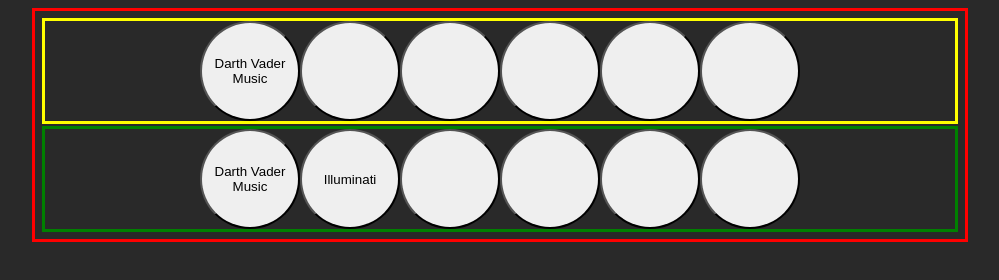
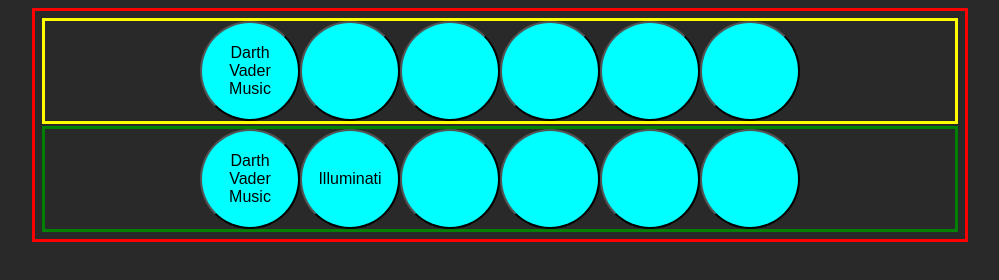
Before and after one commit to avizmarlon/100DaysOfCodeChallenge, a plain HTML site: page Pet Projects/Soundboard/soundboard.html in a window 1280 px wide. Shown: the whole page, without its empty margins (140-1139 px from the left). Drawn offline with Linux system fonts and the light colour scheme.

Commit message:
finished day 11; figured out why button was moving down when placing text in it and practiced grid layouts

```diff
--- a/Pet Projects/Soundboard/css/soundboard.css
+++ b/Pet Projects/Soundboard/css/soundboard.css
@@ -26,6 +26,7 @@
 	min-width: 920px;
 	max-width: 920px;
 	margin: 0 auto;
+	vertical-align: middle;
 }
 
 .buttons-row {
@@ -34,17 +35,11 @@
 }
 
 .soundboard-button {
+	font-size: initial;
 	vertical-align: middle;
 	height: 100px;
 	width: 100px;
 	border-radius: 50%;
 	margin: 0px;
+	background-color: cyan;
 }
-
-.clear-float {
-	clear: left;
-}
-
-.float {
-	float: left;
-}
```
Also changed, not shown: Playground Pages/index.html (+1 -1 lines), 1 other file.
